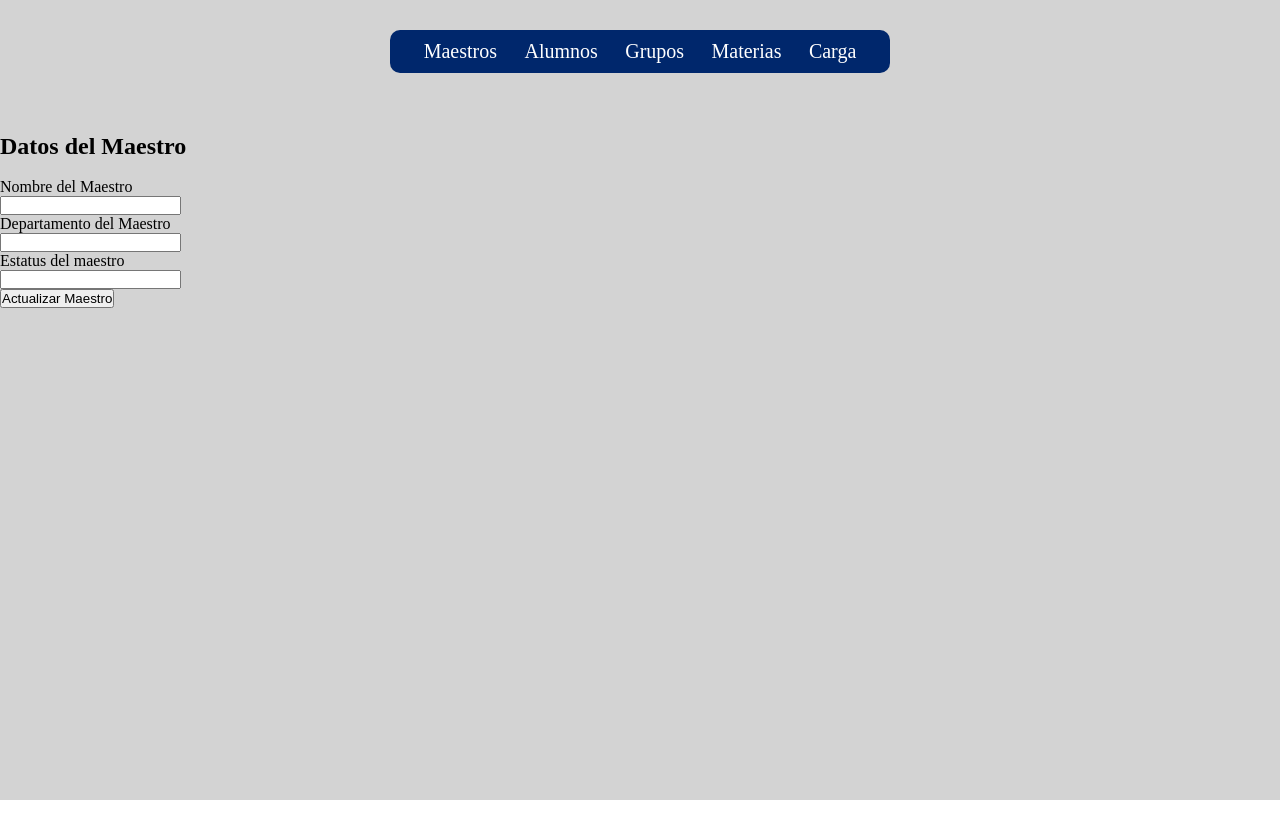
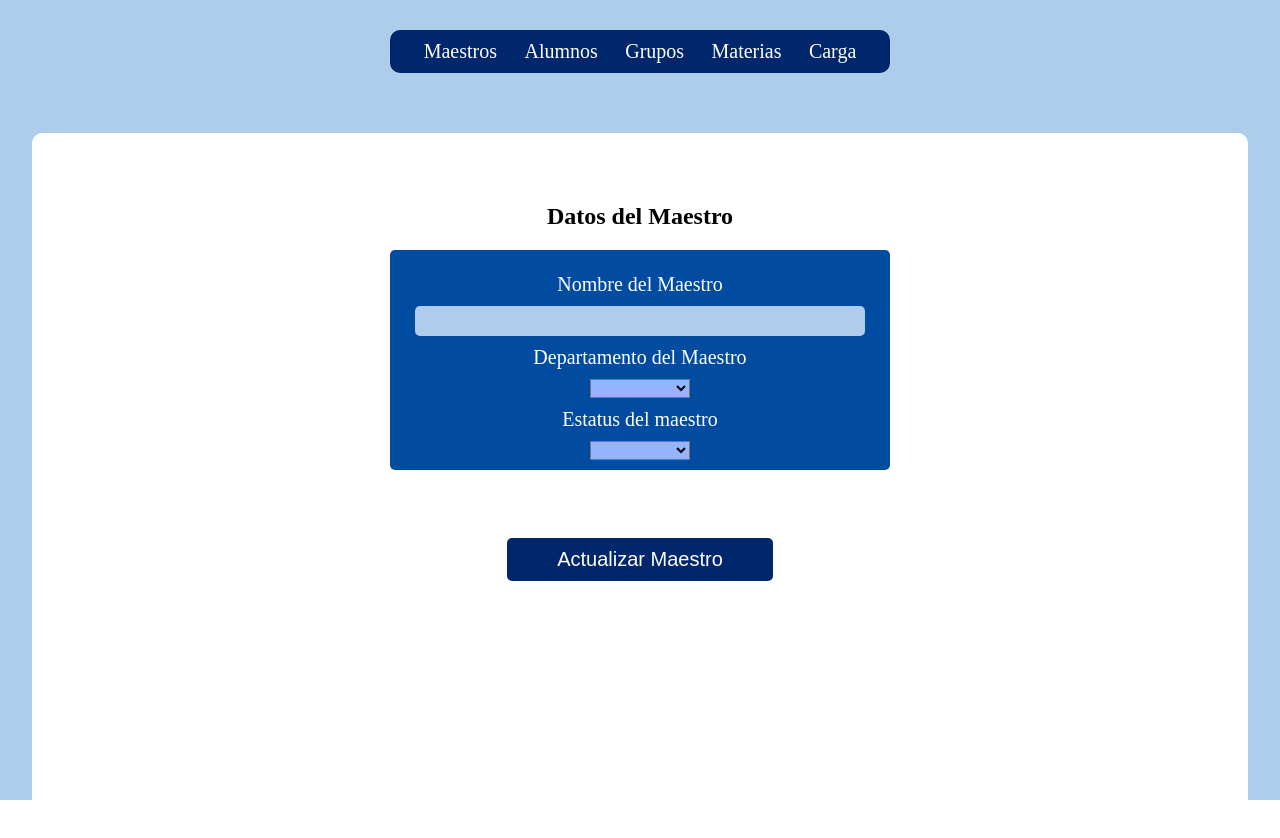
Before and after one commit to YahirRamirez21/ProyectoWeb, a Vue app in the folder controlescolarfront/: page /editarMaestro in a window 1280 px wide. Shown: the top 838 px of the page. Before the commit the page ends 800 px from the top, so only its background shows below. Built offline with nearby package versions, Linux system fonts and the light colour scheme; no server answers.

Commit message:
Avance Domingo

```diff
--- a/controlescolarfront/src/App.vue
+++ b/controlescolarfront/src/App.vue
@@ -24,7 +24,7 @@
     }
 
     .contenedorglobal {
-        background-color: lightgray;
+        background-color: #adcdea;
         margin-top: -50px;
         height: 100vh;
     }
@@ -58,4 +58,56 @@
         font-size: 20px;
     }
 
+/*AQUI AGREGE PARA LAS VENTANAS DE NUEVO Y EDITAR */
+ .botonesacciones{
+  margin: 10px auto;
+  background-color: #00276c;
+  border: none;
+  border-radius: 5px;
+  color: white;
+  font-size: 20px;
+  outline: none;
+  padding: 10px 50px;
+}
+.clasearticle {
+  background-color: #014ba0;
+  border-radius: 5px;
+  font-size: 20px;
+  margin: 0px auto;
+  text-align: center;
+  width: 500px;
+}
+.clasearticle input {
+  background: #afcdea;
+  border: none;
+  border-radius: 5px;
+  margin-bottom: 10px;
+  margin-top: 10px;
+  height: 30px;
+  text-align: center;
+  width: 90%;
+}
+.clasearticle label{
+    color: white;
+}
+.claseselect {
+  background: #96b3ff;
+  margin: 10px 0px 10px 0px;
+  width: 100px;
+}
+.contenedor {
+  background-color: white;
+  border-radius: 10px;
+  display: flex;
+  flex-direction: column;
+  gap: 20px;
+  height: 100vh;
+  margin: 0 auto;
+  width: 95%;
+}
+.subtitulo{
+  margin: 0px auto;
+  margin-top: 70px;
+}
+
 </style>
--- a/controlescolarfront/src/components/EditarMaestro.vue
+++ b/controlescolarfront/src/components/EditarMaestro.vue
@@ -1,22 +1,36 @@
 <template>
   <div class="EditarMaestro">
-        <section>
-          <h2>Datos del Maestro</h2>
-          <br />
+    <section class="contenedor">
+      <h2 class="subtitulo">Datos del Maestro</h2>
+      <article class="clasearticle">
+        <br>
         <label for="nombre">Nombre del Maestro</label> <br />
         <input type="text" name="nombre" id="nombre" v-model="maestros.nombre" />
         <br />
         <label for="departamento">Departamento del Maestro</label> <br />
-          <input
-            type="text"
-            name="departamento"
-            id="departamento"
-            v-model="maestros.departamento"
-          /><br />
+        <!--<input type="text" name="departamento" id="departamento" v-model="maestros.departamento" /><br />-->
+        <select class="claseselect" name="departamento" id="departamento" v-model="maestros.departamento">
+          <option value="1" selected="true">1</option>
+          <option value="2">2</option>
+          <option value="3">3</option>
+          <option value="4">4</option>
+          <option value="5">5</option>
+          <option value="6">6</option>
+          <option value="7">7</option>
+          <option value="8">8</option>
+          <option value="9">9</option>
+          <option value="10">10</option>
+        </select><br>
         <label for="estatus">Estatus del maestro</label> <br />
-          <input type="text" name="estatus" id="estatus" v-model="maestros.estatus" />
+        <!--<input type="text" name="estatus" id="estatus" v-model="maestros.estatus" />-->
+        <select class="claseselect" name="estatus" id="estatus" v-model="maestros.estatus">
+          <option value="A">A</option>
+          <option value="B">B</option>
+        </select>
         <br />
-          <button @click.prevent="actualizarMaestro()">Actualizar Maestro</button>
+      </article>
+      <br />
+      <button @click.prevent="actualizarMaestro()" class="botonesacciones">Actualizar Maestro</button>
     </section>
   </div>
 </template>
@@ -55,6 +69,11 @@ export default {
       this.maestros = m;
     },
     actualizarMaestro: async function () {
+      let nomM = document.getElementById("nombre").value;
+      if(nomM==0){
+        alert("Complete los campos");
+        return;
+      }
       const res = await axios.put(URL_DATOS + "/maestros/" + this.clavemaestro, {
         // id: this.alumnos.ncontrol,
         nom: this.maestros.nombre,
--- a/controlescolarfront/src/components/EditarMateria.vue
+++ b/controlescolarfront/src/components/EditarMateria.vue
@@ -1,19 +1,16 @@
 <template>
   <div class="EditarMateria">
-        <section>
-          <h2>Datos de la Materia</h2>
+    <section class="contenedor">
+      <h2 class="subtitulo">Datos de la Materia</h2>
+      <article class="clasearticle">
         <br />
         <label for="nombre">Nombre de la Materia</label> <br />
         <input type="text" name="nombre" id="nombre" v-model="materias.nombre" />
         <br />
         <label for="creditos">Creditos</label> <br />
-          <input
-            type="text"
-            name="creditos"
-            id="creditos"
-            v-model="materias.creditos"
-          /><br />
-          <button @click.prevent="actualizarMateria()">Actualizar Materia</button>
+        <input type="text" name="creditos" id="creditos" v-model="materias.creditos" /><br />
+      </article>
+      <button @click.prevent="actualizarMateria()" class="botonesacciones">Actualizar Materia</button>
     </section>
   </div>
 </template>
@@ -52,6 +49,11 @@ export default {
       this.materias = m;
     },
     actualizarMateria: async function () {
+      let valorNombre = document.getElementById("nombre").value;
+      if ( valorNombre == 0) {
+        alert("Complete los Campos")
+        return;
+      }
       const res = await axios.put(URL_DATOS + "/materias/" + this.clavemateria, {
         // id: this.alumnos.ncontrol,
         nom: this.materias.nombre,
--- a/controlescolarfront/src/components/NuevaMateria.vue
+++ b/controlescolarfront/src/components/NuevaMateria.vue
@@ -1,7 +1,8 @@
 <template>
   <div class="NuevaMateria">
-    <section>
-      <h2>Datos de la Materia</h2>
+    <section class="contenedor">
+      <h2 class="subtitulo">Datos de la Materia</h2>
+      <article class="clasearticle">
         <br />
         <label for="clavemateria">Clave de la Materia</label> <br />
         <input type="text" name="clavemateria" id="clavemateria" v-model="materias.clavemateria" />
@@ -10,13 +11,9 @@
         <input type="text" name="nombre" id="nombre" v-model="materias.nombre" />
         <br />
         <label for="creditos">Creditos</label> <br />
-      <input
-        type="text"
-        name="creditos"
-        id="creditos"
-        v-model="materias.creditos"
-      /><br />
-      <button @click.prevent="nuevaMateria()">Nueva Materia</button>
+        <input type="text" name="creditos" id="creditos" v-model="materias.creditos" /><br />
+      </article>
+      <button @click.prevent="nuevaMateria()" class="botonesacciones">Nueva Materia</button>
     </section>
   </div>
 </template>
@@ -34,12 +31,37 @@ export default {
   },
   methods: {
     nuevaMateria: async function () {
+      let valorClave = document.getElementById("clavemateria").value;
+      let valorNombre = document.getElementById("nombre").value;
+      if (valorClave == 0 || valorNombre == 0) {
+        alert("Complete los Campos")
+        return;
+      }
+      let existeID = false;
+      await axios
+        .get(URL_DATOS + "/verificarmateria/" + valorClave, {})
+        .then(function (response) {
+          const c = response.data[0].count;
+          if (c == 1) {
+            existeID = true;
+            console.log("clave repetida");
+            return;
+          }
+        })
+        .catch(function (error) {
+          console.log(error);
+        });
+      if (existeID == false) {
         const res = await axios.post(URL_DATOS + "/materias/", {
           cla: this.materias.clavemateria,
           nom: this.materias.nombre,
           cre: this.materias.creditos,
         });
         console.log(res);
+      } else {
+        alert("Clave Repetida");
+      }
+
     },
   },
 };
--- a/controlescolarfront/src/components/NuevoMaestro.vue
+++ b/controlescolarfront/src/components/NuevoMaestro.vue
@@ -1,26 +1,42 @@
 <template>
   <div class="NuevoMaestro">
-        <section>
-          <h2>Datos del Maestro</h2>
+    <section class="contenedor">
+      <h2 class="subtitulo">Datos del Maestro</h2>
+      <article class="clasearticle">
         <br />
         <label for="clavemaestro">Clave del Maestro</label> <br />
-          <input type="text" name="clavemaestro" id="clavemaestro" v-model="maestros.clavemaestro" />
+        <input type="text" name="clavemaestro" id="clavemaestro" v-model="maestros.clavemaestro" maxlength="11" />
         <br />
         <label for="nombre">Nombre del Maestro</label> <br />
         <input type="text" name="nombre" id="nombre" v-model="maestros.nombre" />
         <br />
         <label for="departamento">Departamento del Maestro</label> <br />
-          <input
-            type="text"
-            name="departamento"
-            id="departamento"
-            v-model="maestros.departamento"
-          /><br />
+        <!--<input type="text" name="departamento" id="departamento" v-model="maestros.departamento"  maxlength="11"/><br />-->
+        <select class="claseselect" name="departamento" id="departamento" v-model="maestros.departamento">
+          <!--<option value="" disabled>Seleccione Una Opcion</option>-->
+          <option value="1" selected="true">1</option>
+          <option value="2">2</option>
+          <option value="3">3</option>
+          <option value="4">4</option>
+          <option value="5">5</option>
+          <option value="6">6</option>
+          <option value="7">7</option>
+          <option value="8">8</option>
+          <option value="9">9</option>
+          <option value="10">10</option>
+        </select><br>
         <label for="estatus">Estatus del maestro</label> <br />
-          <input type="text" name="estatus" id="estatus" v-model="maestros.estatus" />
+        <!--<input type="text" name="estatus" id="estatus" v-model="maestros.estatus" maxlength="A" />-->
+        <select class="claseselect" name="estatus" id="estatus" v-model="maestros.estatus">
+          <option value="A">A</option>
+          <option value="B">B</option>
+        </select>
         <br />
-          <button @click.prevent="nuevoMaestro()">Nuevo Maestro</button>
+      </article>
+      <button @click.prevent="nuevoMaestro()" class="botonesacciones">Nuevo Maestro</button>
+
     </section>
+
   </div>
 </template>
 
@@ -36,7 +52,29 @@
     };
   },
   methods: {
-      nuevoMaestro: async function(){
+    nuevoMaestro: async function () {
+      let valorClave = document.getElementById("clavemaestro").value;
+      let valorNombre = document.getElementById("nombre").value;
+      if (valorClave == 0 || valorNombre == 0) {
+        alert("Complete los Campos")
+        return;
+      }
+      let existeID = false;
+      await axios
+        .get(URL_DATOS + "/verificarmaestro/" + valorClave, {})
+        .then(function (response) {
+          const c = response.data[0].count;
+          if (c == 1) {
+            existeID = true;
+            console.log("clave repetida");
+            return;
+          }
+        })
+        .catch(function (error) {
+          console.log(error);
+        });
+
+      if (existeID == false) {
         const res = await axios.post(URL_DATOS + "/maestros/", {
           cla: this.maestros.clavemaestro,
           nom: this.maestros.nombre,
@@ -44,7 +82,18 @@
           est: this.maestros.estatus,
         });
         console.log(res);
+
+      } else {
+        alert("Clave Repetida");
+        return;
+      }
+
+
+
+
     }
   },
 };
 </script>
+
+<style scoped></style>
--- a/controlescolarfront/src/router/index.js
+++ b/controlescolarfront/src/router/index.js
@@ -13,6 +13,7 @@ import EditarGrupo from '../components/EditarGrupo.vue'
 import NuevoGrupo from '../components/NuevoGrupo.vue'
 import EditarMateria from '../components/EditarMateria.vue'
 import NuevaMateria from '../components/NuevaMateria.vue'
+
 
 
 Vue.use(VueRouter)
--- a/controlescolarfront/src/views/Maestros.vue
+++ b/controlescolarfront/src/views/Maestros.vue
@@ -20,4 +20,5 @@
 
 <style>
 
+
 </style>
```
Also changed, not shown: controlescolarfront/src/components/EditarAlumno.vue (+14 -11 lines), controlescolarfront/src/components/EditarGrupo.vue (+13 -5 lines), controlescolarfront/src/components/NuevoAlumno.vue (+35 -16 lines), controlescolarfront/src/components/NuevoGrupo.vue (+41 -63 lines), 1 other file (tests, documents, lock files or other folders). Lines whose indentation alone changed are shown as unchanged.
